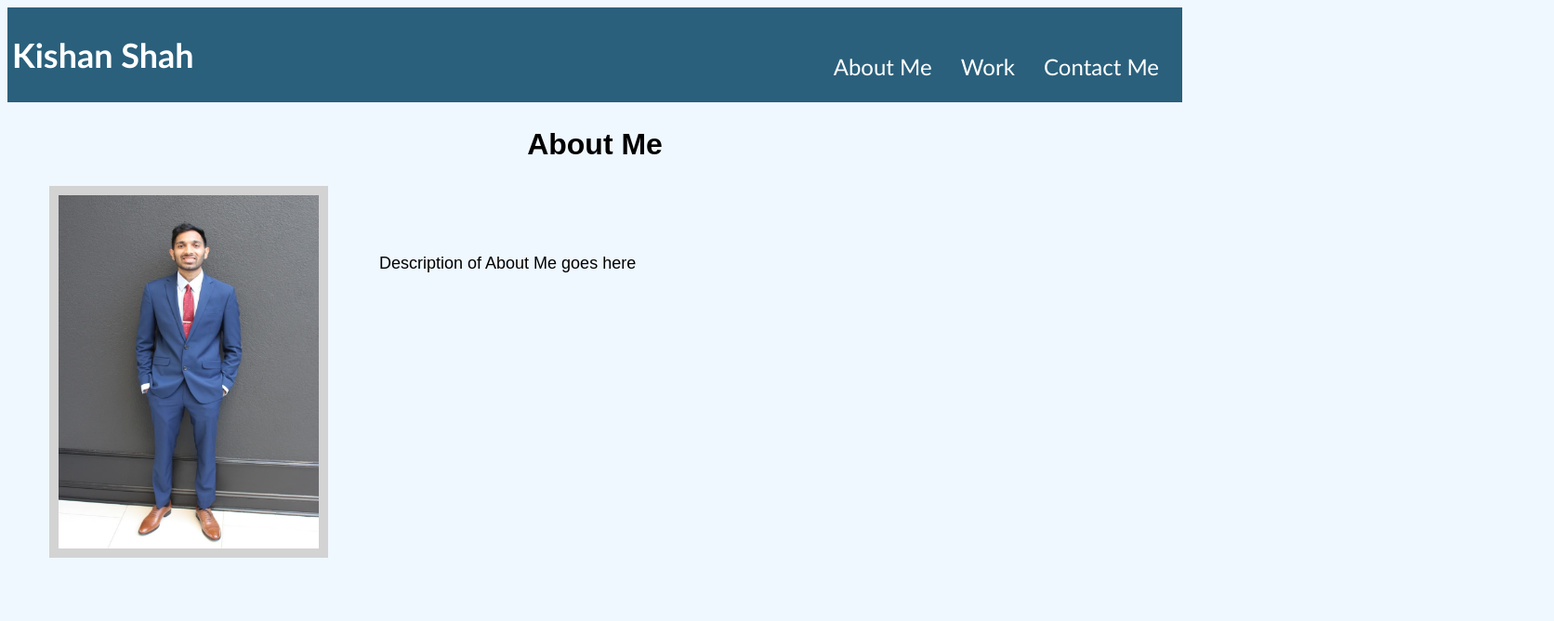
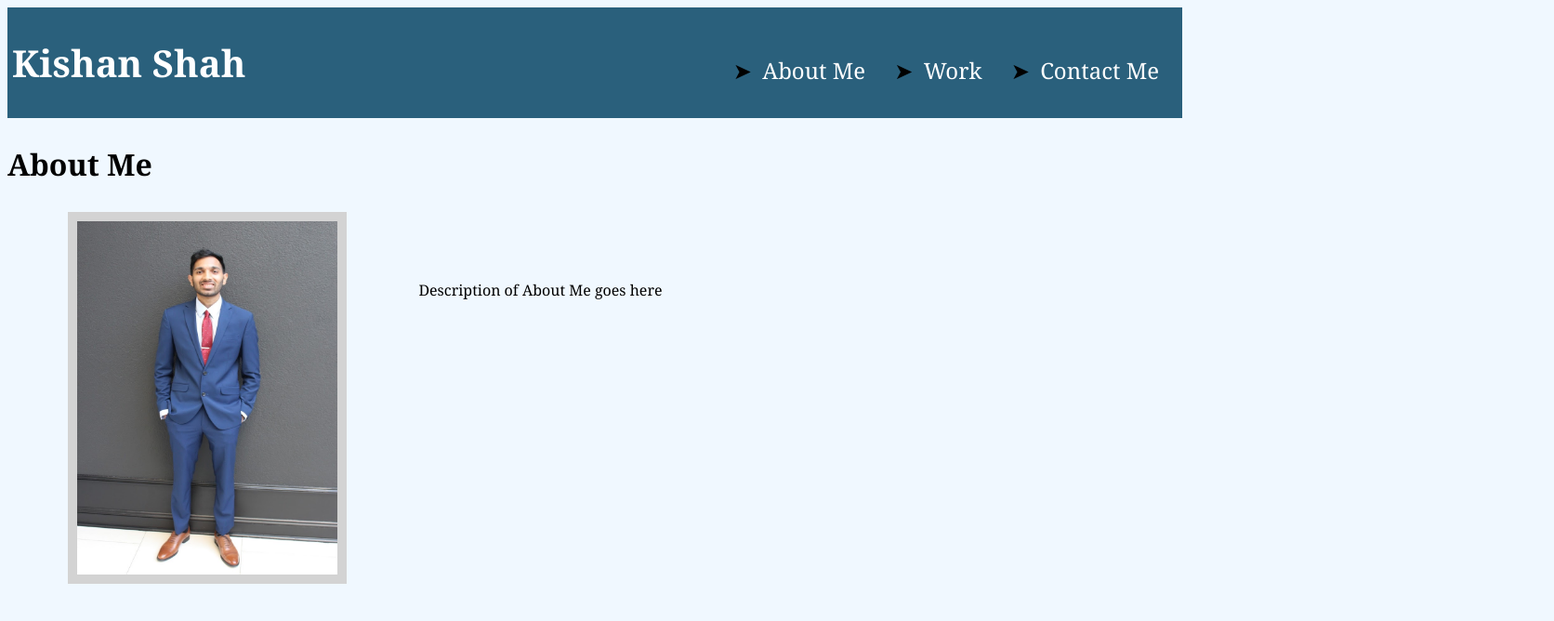
Before and after one commit to kishanshah98/Advanced-CSS-HW, a plain HTML site: page index.html in a window 1280 px wide. Shown: the top 668 px of the page at 93% size, 1672 px wide, since content can reach past the window. Drawn offline with Linux system fonts and the light colour scheme.

Commit message:
Pseudo Classes/Elements Added

```diff
--- a/Assets/style.css
+++ b/Assets/style.css
@@ -1,37 +1,36 @@
+:root {
+    --font-serif: Georgia, 'Times New Roman', Times, serif;
+}
+
 * {
     box-sizing: border-box;
+
 }
 
 header {
     padding: 5px;
     position: relative;
-    font-family: 'Trebuchet MS', 'Lucida Sans Unicode', 'Lucida Grande', 'Lucida Sans', Arial, sans-serif;
+    top: 0;
+    font-family: var(--font-serif);
     background-color: #2a607c;
     color: white;
-    position: static;
-    top: 0;
-
 }
 
 body {
     background-color: aliceblue;
 }
 
-header nav ul li a {
-    color: white;
-    text-decoration: none;
-}
-
 h1 {
     display: inline-block;
-    font-size: 36px;
+    font-size: 250%;
+
 }
 
 header nav {
     margin-right: 20px;
     padding-top: 20px;
     float: right;
-    font-family: 'Gill Sans', 'Gill Sans MT', Calibri, 'Trebuchet MS', sans-serif;
+    font-family: var(--font-serif);
     font-size: 24px;
 }
 
@@ -44,31 +43,54 @@ header nav ul li {
     margin-left: 25px;
 }
 
+header nav ul li::before {
+    font-family: Impact;
+    content:'\27A4';
+    color: black;
+    margin-right: 5px;
+}
+
+header nav ul li a {
+    color: white;
+    text-decoration: none;
+}
+
+header nav ul li a:hover {
+    color: blue;
+    text-decoration: underline;
+}
+
+header {
+    display: flex;
+    flex-wrap: wrap;
+    justify-content: space-between;
+}
+
 .portrait {
     height: 400px;
     width: 300px;
     border: 10px solid lightgray;
     margin-left: 25px;
     position: relative;
-    left: 20px
+    left: 40px
 }
 
 main {
-    font-family: Arial, Helvetica, sans-serif;
-    font-size: 18px;
+    font-family: var(--font-serif);
+    font-size: 16px;
+    line-height: 1.5;
 }
 
 .text {
     position: relative;
+    text-indent: 35%;
     bottom: 350px;
-    left: 400px;
 }
 
 h2 {
     color:black;
     display: block;
     font-size: 32px;
-    text-align: center;
 }
 
 section footer ul li {
```
